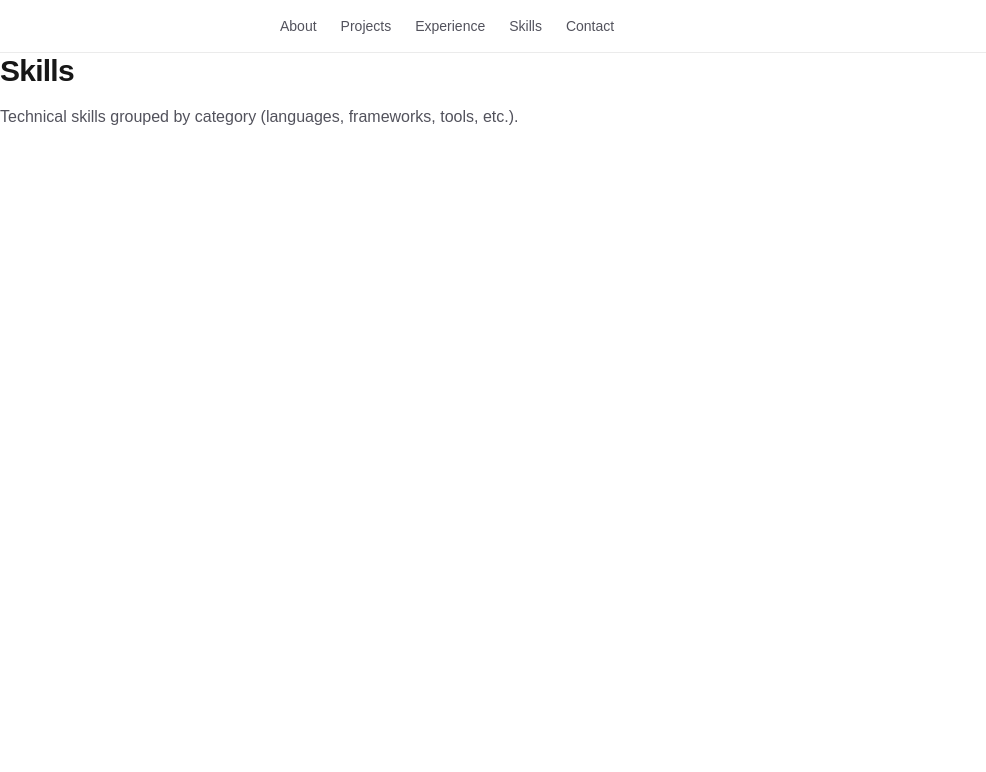
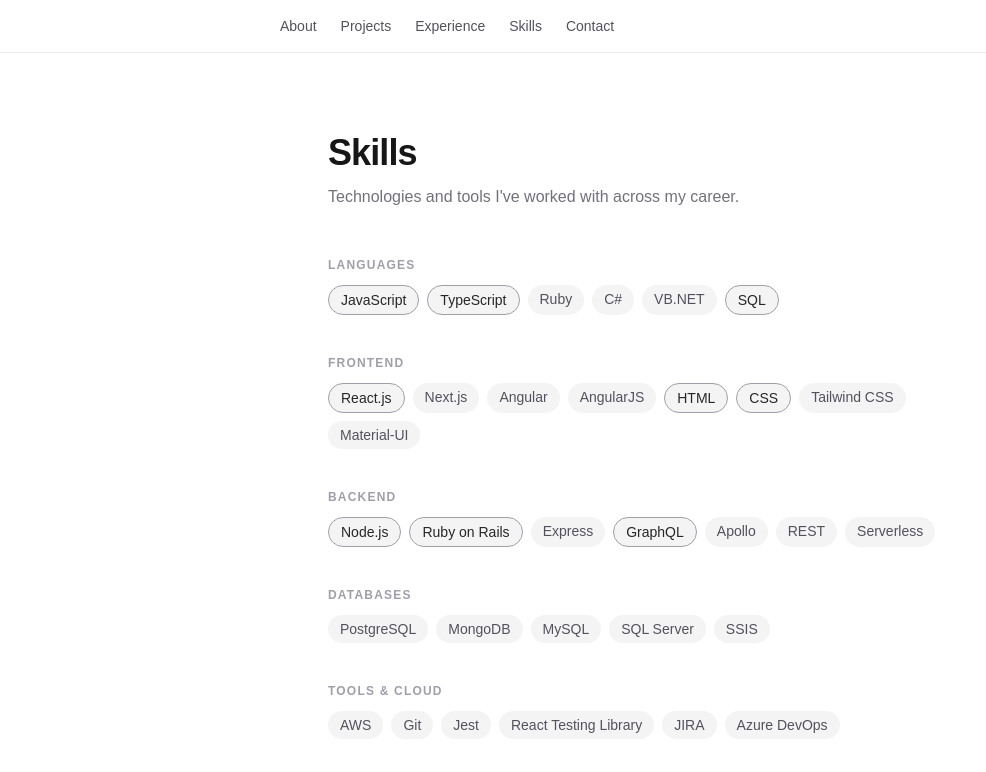
Before and after one commit to lleseg/my-portfolio, a Next.js app: page /skills in a window 1280 px wide. Shown: the top 772 px of the page, without its empty margins (0-986 px from the left). Built offline with nearby package versions, Linux system fonts and the light colour scheme.

Commit message:
feat: add skills page

```diff
--- a/app/skills/page.tsx
+++ b/app/skills/page.tsx
@@ -1,10 +1,35 @@
+import { skills } from "@/data/skills";
+
 export default function SkillsPage() {
   return (
-    <>
-      <h1 className="text-3xl font-semibold tracking-tight">Skills</h1>
-      <p className="mt-4 text-zinc-600 dark:text-zinc-400">
-        Technical skills grouped by category (languages, frameworks, tools, etc.).
+    <section className="mx-auto max-w-2xl px-6 py-20">
+      <h1 className="text-4xl font-semibold tracking-tight">Skills</h1>
+      <p className="mt-3 text-zinc-500 dark:text-zinc-400">
+        Technologies and tools I&apos;ve worked with across my career.
       </p>
-    </>
+      <div className="mt-12 flex flex-col gap-10">
+        {skills.map((category) => (
+          <div key={category.name}>
+            <h2 className="mb-3 text-xs font-semibold uppercase tracking-widest text-zinc-400 dark:text-zinc-500">
+              {category.name}
+            </h2>
+            <ul className="flex flex-wrap gap-2">
+              {category.skills.map((skill) => (
+                <li
+                  key={skill.name}
+                  className={
+                    skill.highlighted
+                      ? "rounded-full border border-zinc-400 bg-zinc-100 px-3 py-1 text-sm font-medium text-zinc-800 dark:border-zinc-500 dark:bg-zinc-800 dark:text-zinc-100"
+                      : "rounded-full bg-zinc-100 px-3 py-1 text-sm text-zinc-600 dark:bg-zinc-800 dark:text-zinc-400"
+                  }
+                >
+                  {skill.name}
+                </li>
+              ))}
+            </ul>
+          </div>
+        ))}
+      </div>
+    </section>
   );
 }
--- /dev/null
+++ b/data/skills.ts
@@ -0,0 +1,72 @@
+export interface Skill {
+  name: string;
+  highlighted?: boolean;
+}
+
+export interface SkillCategory {
+  name: string;
+  skills: Skill[];
+}
+
+const highlighted = new Set([
+  "JavaScript",
+  "TypeScript",
+  "React.js",
+  "Node.js",
+  "GraphQL",
+  "Ruby on Rails",
+  "SQL",
+  "HTML",
+  "CSS",
+]);
+
+function s(name: string): Skill {
+  return { name, highlighted: highlighted.has(name) };
+}
+
+export const skills: SkillCategory[] = [
+  {
+    name: "Languages",
+    skills: ["JavaScript", "TypeScript", "Ruby", "C#", "VB.NET", "SQL"].map(s),
+  },
+  {
+    name: "Frontend",
+    skills: [
+      "React.js",
+      "Next.js",
+      "Angular",
+      "AngularJS",
+      "HTML",
+      "CSS",
+      "Tailwind CSS",
+      "Material-UI",
+    ].map(s),
+  },
+  {
+    name: "Backend",
+    skills: [
+      "Node.js",
+      "Ruby on Rails",
+      "Express",
+      "GraphQL",
+      "Apollo",
+      "REST",
+      "Serverless",
+    ].map(s),
+  },
+  {
+    name: "Databases",
+    skills: ["PostgreSQL", "MongoDB", "MySQL", "SQL Server", "SSIS"].map(s),
+  },
+  {
+    name: "Tools & Cloud",
+    skills: [
+      "AWS",
+      "Git",
+      "Jest",
+      "React Testing Library",
+      "JIRA",
+      "Azure DevOps",
+    ].map(s),
+  },
+];
```
